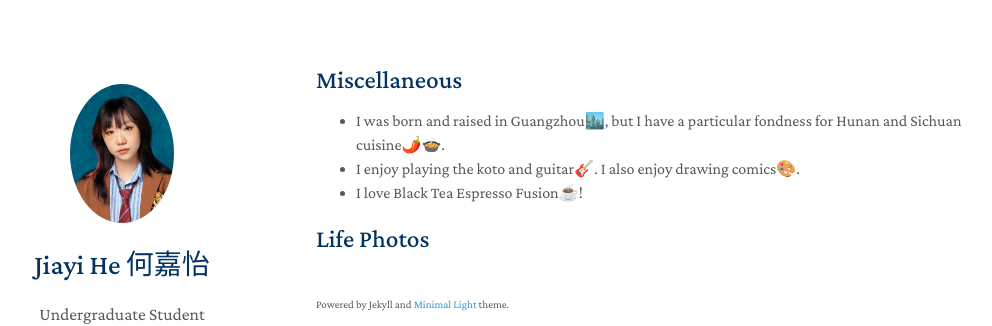
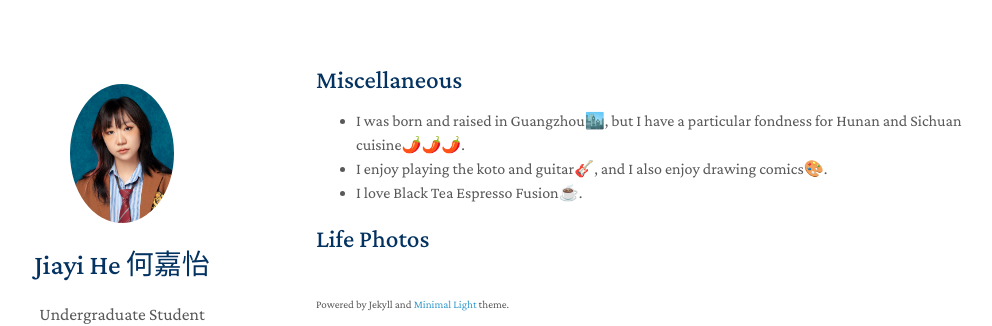
Before and after one commit to ivy3h/ivy3h.github.io, a Jekyll site: the page built from photos.md, in a window 1280 px wide. Shown: the top 326 px of the page, without its empty margins (154-1146 px from the left). Built offline with Jekyll 4.4.1, drawn with Linux system fonts in a browser that asks for light colours; nearby versions of some CDN libraries; a style sheet for code colours, icons or effects is not loaded; our own code applies the rules of GitHub Pages for plain Markdown files.

Commit message:
Update photos.md

```diff
--- a/photos.md
+++ b/photos.md
@@ -3,9 +3,9 @@ layout: homepage
 ---
 
 ## Miscellaneous
-- I was born and raised in Guangzhou🏙️, but I have a particular fondness for Hunan and Sichuan cuisine🌶️🍲.
-- I enjoy playing the koto and guitar🎸. I also enjoy drawing comics🎨.
-- I love Black Tea Espresso Fusion☕!
+- I was born and raised in Guangzhou🏙️, but I have a particular fondness for Hunan and Sichuan cuisine🌶️🌶️🌶️.
+- I enjoy playing the koto and guitar🎸, and I also enjoy drawing comics🎨.
+- I love Black Tea Espresso Fusion☕.
 
 
 
```
